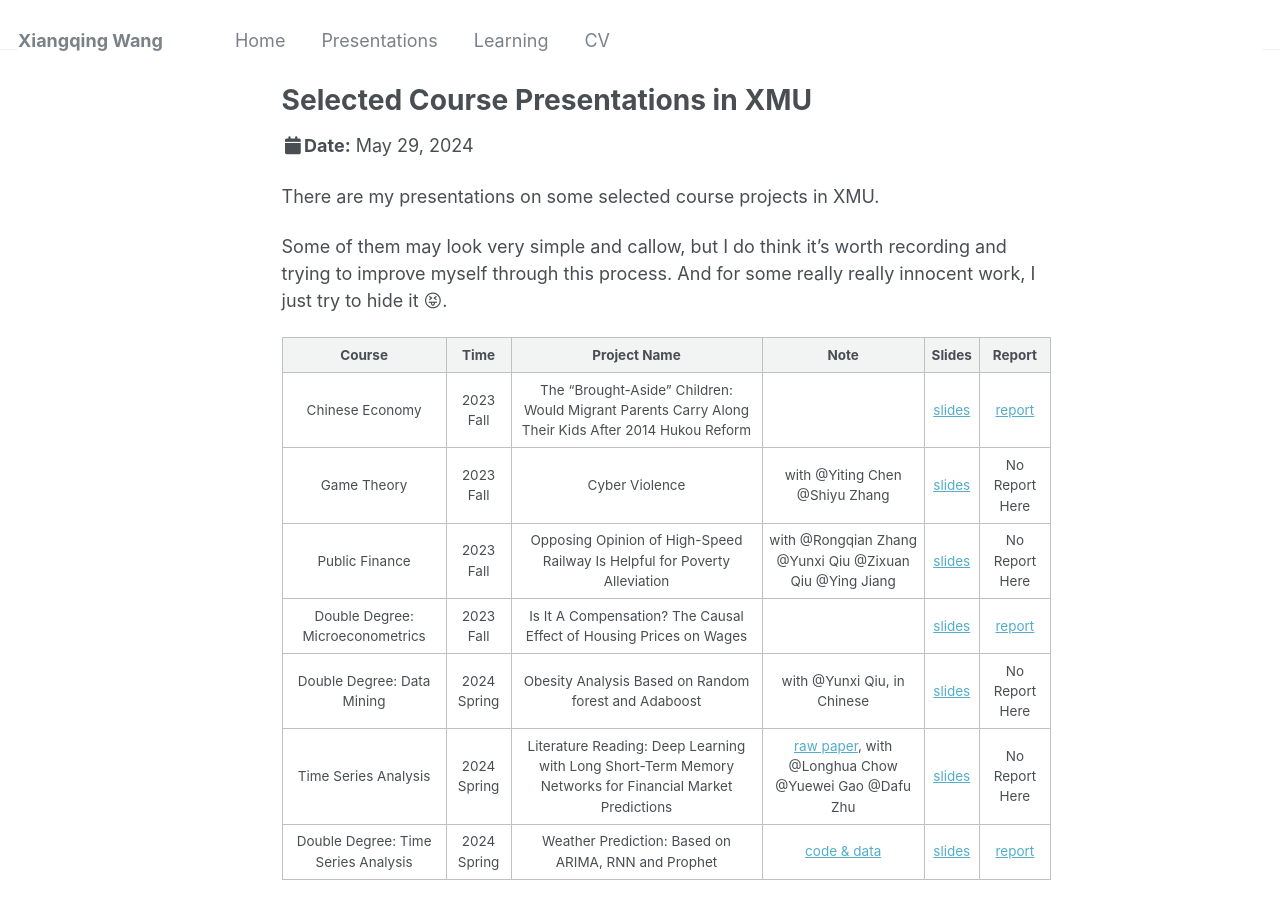
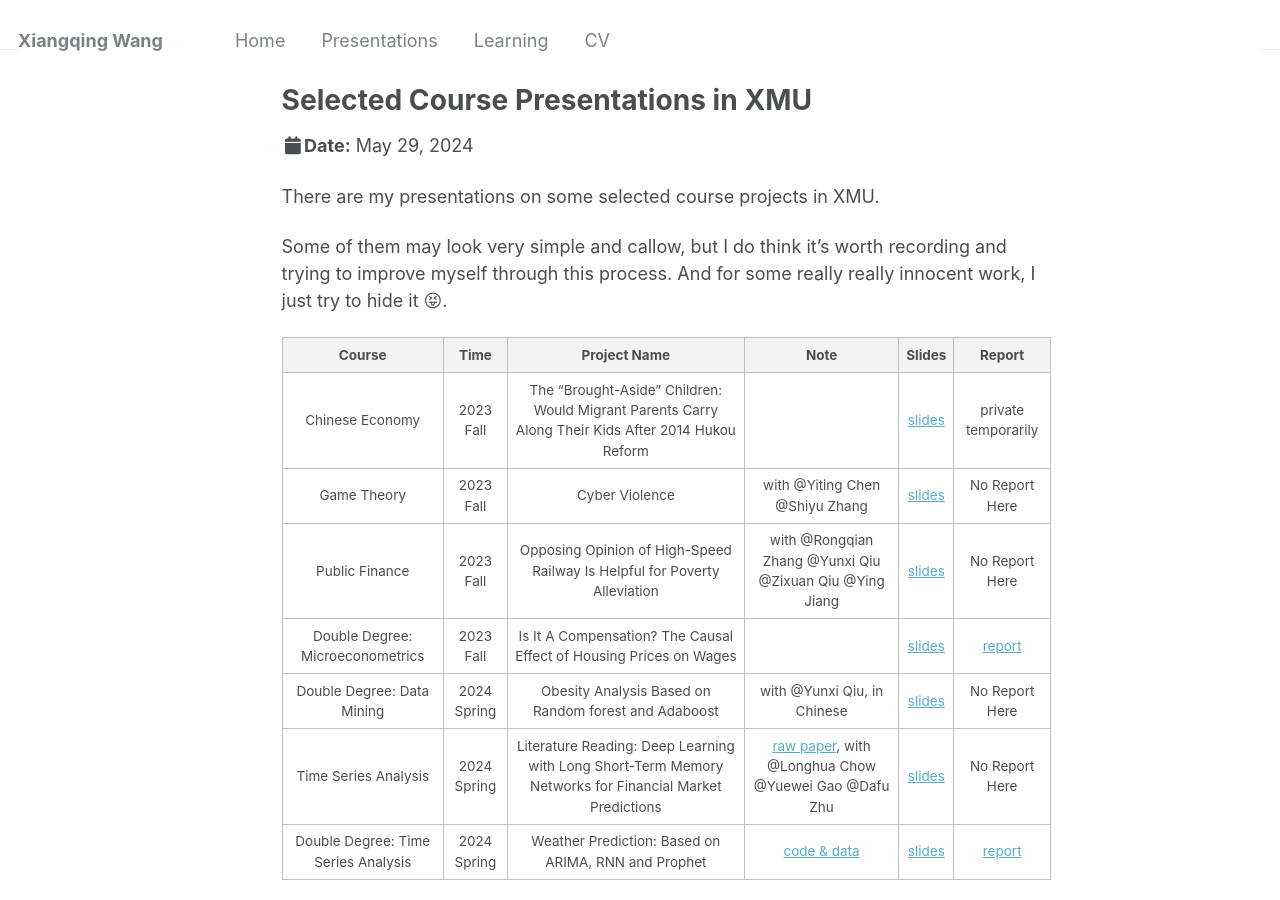
Before and after one commit to leahxqing/leahxqing.github.io, a Jekyll site: the page built from _talks/course_pre_xmu.md, in a window 1280 px wide and 900 px high. Built offline with Jekyll 4.4.1, drawn with Linux system fonts in a browser that asks for light colours.

Commit message:
Update course_pre_xmu.md

```diff
--- a/_talks/course_pre_xmu.md
+++ b/_talks/course_pre_xmu.md
@@ -14,7 +14,7 @@ Some of them may look very simple and callow, but I do think it's worth recordin
 
 |         Course        |    Time     |                                            Project Name                                            |            Note                 |   Slides     | Report       |
 |:---------------------:|:-----------:|:--------------------------------------------------------------------------------------------------:|:-------------------------------:|:------------:|:------------:|
-|    Chinese Economy    | 2023 Fall   | The "Brought-Aside" Children: Would Migrant Parents Carry Along Their Kids After 2014 Hukou Reform |             | [slides](http://leahxqing.github.io/talks/coursefiles/ChineseEconomy_Slides.pdf) | [report](http://leahxqing.github.io/talks/coursefiles/ChineseEconomy_Report.pdf) |
+|    Chinese Economy    | 2023 Fall   | The "Brought-Aside" Children: Would Migrant Parents Carry Along Their Kids After 2014 Hukou Reform |             | [slides](http://leahxqing.github.io/talks/coursefiles/ChineseEconomy_Slides.pdf) | private temporarily |
 |      Game Theory      | 2023 Fall   | Cyber Violence                                                                                     | with @Yiting Chen @Shiyu Zhang | [slides](http://leahxqing.github.io/talks/coursefiles/Game_Theory.pdf) |  No Report Here |
 |   Public Finance      | 2023 Fall   | Opposing Opinion of High-Speed Railway Is Helpful for Poverty Alleviation                          | with @Rongqian Zhang @Yunxi Qiu @Zixuan Qiu @Ying Jiang | [slides](http://leahxqing.github.io/talks/coursefiles/PublicFinance.pdf) |  No Report Here |
 | Double Degree: Microeconometrics | 2023 Fall |  Is It A Compensation? The Causal Effect of Housing Prices on Wages                       |                                 | [slides](http://leahxqing.github.io/talks/coursefiles/MicroEconoMetrics_Slides.pdf) | [report](http://leahxqing.github.io/talks/coursefiles/MicroEconoMetrics_Report.pdf) |
```
